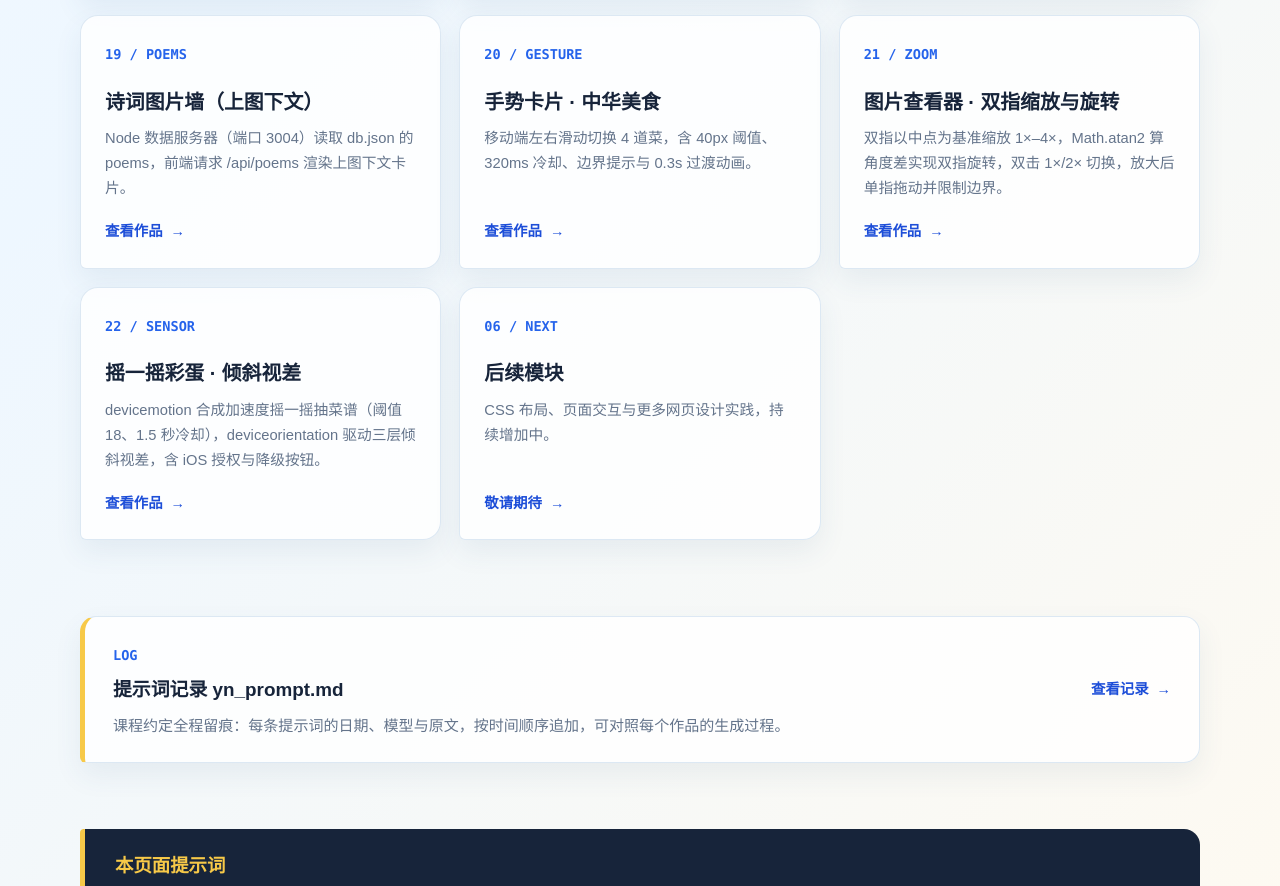
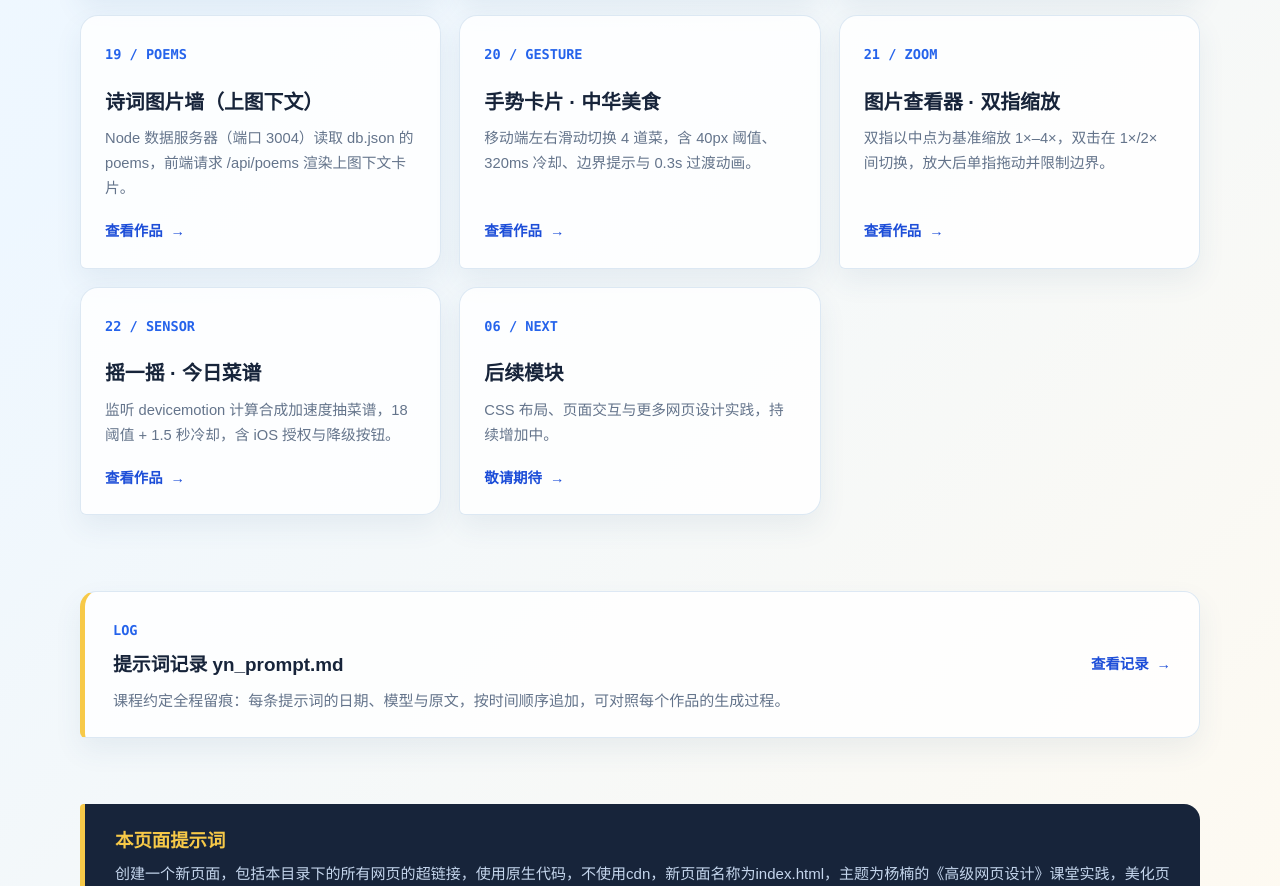
Before and after one commit to Y1N1-UI/yangnan, a plain HTML site: page index.html in a window 1280 px wide. Shown: the part 2079-2965 px from the top of the page. Drawn offline with Linux system fonts and the light colour scheme.

Commit message:
更新首页卡片文案与提示词记录
Co-Authored-By: GLM noreply@z.ai

```diff
--- a/index.html
+++ b/index.html
@@ -603,8 +603,8 @@
                     <article class="course-card">
                         <div>
                             <span class="card-index">21 / ZOOM</span>
-                            <h3>图片查看器 · 双指缩放与旋转</h3>
-                            <p>双指以中点为基准缩放 1×–4×，Math.atan2 算角度差实现双指旋转，双击 1×/2× 切换，放大后单指拖动并限制边界。</p>
+                            <h3>图片查看器 · 双指缩放</h3>
+                            <p>双指以中点为基准缩放 1×–4×，双击在 1×/2× 间切换，放大后单指拖动并限制边界。</p>
                         </div>
                         <a class="card-link" href="./mobile-zoom.html">查看作品</a>
                     </article>
@@ -612,8 +612,8 @@
                     <article class="course-card">
                         <div>
                             <span class="card-index">22 / SENSOR</span>
-                            <h3>摇一摇彩蛋 · 倾斜视差</h3>
-                            <p>devicemotion 合成加速度摇一摇抽菜谱（阈值 18、1.5 秒冷却），deviceorientation 驱动三层倾斜视差，含 iOS 授权与降级按钮。</p>
+                            <h3>摇一摇 · 今日菜谱</h3>
+                            <p>监听 devicemotion 计算合成加速度抽菜谱，18 阈值 + 1.5 秒冷却，含 iOS 授权与降级按钮。</p>
                         </div>
                         <a class="card-link" href="./mobile-sensor.html">查看作品</a>
                     </article>
```
Also changed, not shown: yn_prompt.md (+0 -18 lines).
